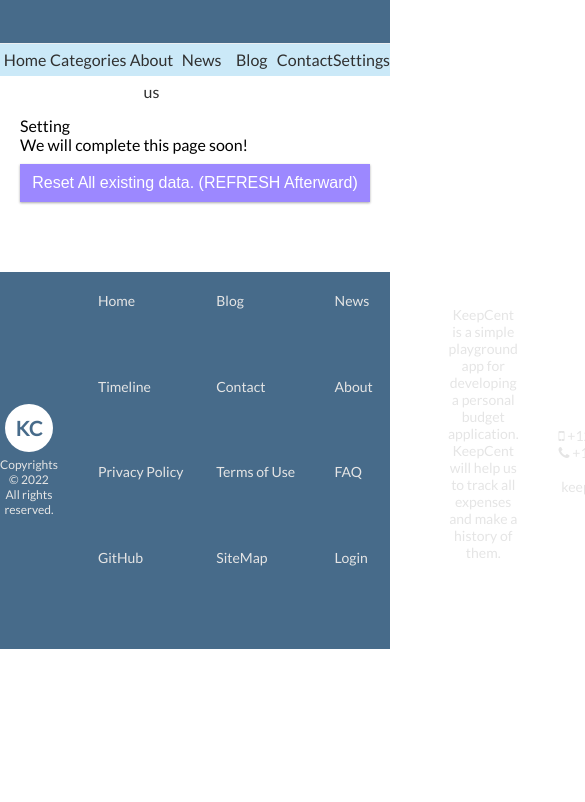
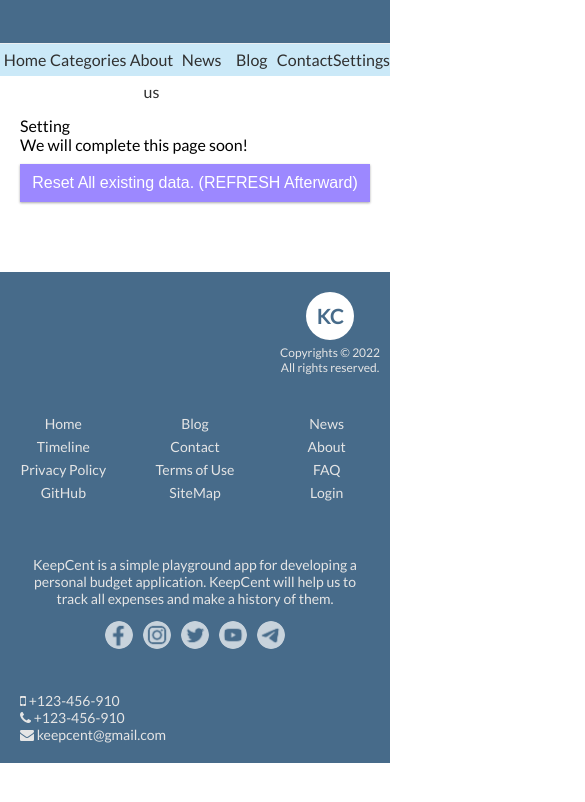
Before and after one commit to SiaExplains/keepcent, a React (Create React App) app: page /settings in a window 390 px wide. Shown: the top 802 px of the page, 585 px wide, since content can reach past the window. Built offline with nearby package versions, Linux system fonts and the light colour scheme.

Commit message:
KC-1004 Make fooetr responsive for mobile

```diff
--- a/src/components/Layout/Footer.tsx
+++ b/src/components/Layout/Footer.tsx
@@ -1,9 +1,9 @@
+import { BrowserView, MobileView } from 'react-device-detect';
 import { Link } from 'react-router-dom';
 import ColoredLogo, { LogoSizes } from '../ColoredLogo';
 
-const Footer = () => {
+const FooterCopyrightComponent = () => {
   return (
-    <div className="et-footer">
     <div className="copyright-container">
       <div className="copyright-item">
         <ColoredLogo size={LogoSizes.Large} color="#476b8a" bkcolor="white" />
@@ -13,7 +13,11 @@ const Footer = () => {
         </div>
       </div>
     </div>
+  );
+};
 
+const FooterLinkComponent = () => {
+  return (
     <div className="links">
       <Link to="/">Home</Link>
       <Link to="/blog">Blog</Link>
@@ -24,24 +28,45 @@ const Footer = () => {
       <Link to="/privacy-policy">Privacy Policy</Link>
       <Link to="/terms">Terms of Use</Link>
       <Link to="/faq">FAQ</Link>
-        <Link to="/github">GitHub</Link>
+      <a href="https://github.com/SiaQnbr/keepcent" target="_blank">
+        GitHub
+      </a>
       <Link to="/sitemap">SiteMap</Link>
       <Link to="/login">Login</Link>
     </div>
+  );
+};
+
+const FooterSocialComponent = () => {
+  return (
     <div className="social">
       <p>
         KeepCent is a simple playground app for developing a personal budget application. KeepCent
         will help us to track all expenses and make a history of them.
       </p>
       <div className="social-logos">
+        <a href="https://www.facebook.com/profile.php?id=100085372579460" target="_blank">
           <img src="/socials/facebook.png" />
+        </a>
+        <a href="https://instagram.com/keepcent" target="_blank">
           <img src="/socials/instagram.png" />
+        </a>
         <a href="https://twitter.com/keepcent" target="_blank">
           <img src="/socials/twitter.png" />
         </a>
+        <a href="https://www.youtube.com/channel/UCoVgwe9qJqx5P33JhGInX2g" target="_blank">
           <img src="/socials/youtube.png" />
+        </a>
+        <a href="https://t.me/keepcent" target="_blank">
+          <img src="/socials/telegram.png" />
+        </a>
       </div>
     </div>
+  );
+};
+
+const FooterContactComponent = () => {
+  return (
     <div className="contact-container">
       <div className="contact-item">
         <div>
@@ -58,7 +83,31 @@ const Footer = () => {
         </div>
       </div>
     </div>
+  );
+};
+
+const Footer = () => {
+  return (
+    <>
+      <BrowserView>
+        <div className="et-footer">
+          <FooterCopyrightComponent />
+          <FooterLinkComponent />
+          <FooterSocialComponent />
+          <FooterContactComponent />
         </div>
+      </BrowserView>
+      <MobileView>
+        <div className="et-footer">
+          <FooterLinkComponent />
+          <FooterSocialComponent />
+          <div className="copyright-contact-container">
+            <FooterCopyrightComponent />
+            <FooterContactComponent />
+          </div>
+        </div>
+      </MobileView>
+    </>
   );
 };
 
--- a/src/styles/components/footer.scss
+++ b/src/styles/components/footer.scss
@@ -5,13 +5,22 @@
   text-align: center;
   vertical-align: middle;
   display: flex;
+  flex-wrap: nowrap;
+
+  @include et-max($et-viewport-sm) {
+    flex-wrap: wrap;
+  }
+
   a {
     color: #e5e5e5;
     text-decoration: none;
+    border-bottom: 1px solid transparent;
     &:hover {
       color: rgb(255, 255, 255);
+      border-bottom: 1px dotted rgba(255, 255, 255, 0.5);
     }
   }
+
   & > * {
     // border: 1px solid white;
     margin-top: 20px;
@@ -25,11 +34,18 @@
     justify-content: center;
     align-items: flex-end;
     flex: 1;
+    @include et-max($et-viewport-sm) {
+      flex: 3;
+      justify-content: flex-end;
+    }
     .copyright-item {
       margin-right: 40px;
       display: flex;
       flex-direction: column;
       align-items: center;
+      @include et-max($et-viewport-sm) {
+        margin-right: 10px;
+      }
       img {
         width: 32px;
         height: 32px;
@@ -50,6 +66,9 @@
     min-width: 350px;
     a {
       justify-self: start;
+      @include et-max($et-viewport-sm) {
+        justify-self: center;
+      }
     }
   }
   .social {
@@ -58,29 +77,55 @@
     justify-content: center;
     align-items: center;
     font-size: $et-font-sm;
+    min-width: 350px;
+    padding: 0;
+    @include et-max($et-viewport-sm) {
+      padding: 0 30px;
+    }
     .social-logos {
+      a {
+        border-bottom: none;
+      }
       img {
-        width: 24px;
-        height: 24px;
+        width: 28px;
+        height: 28px;
         margin: 0 5px;
+        border-radius: 50%;
+        opacity: 0.7;
+        transition: linear 300ms;
+        &:hover {
+          opacity: 1;
+          cursor: pointer;
+          background-color: rgb(67, 69, 71);
+        }
       }
     }
   }
-
   .contact-container {
     display: flex;
     flex: 1;
     text-align: center;
     justify-content: flex-start;
-
     align-items: center;
     font-size: $et-font-sm;
+
+    @include et-max($et-viewport-sm) {
+      flex: 4;
+    }
     .contact-item {
       display: flex;
       flex-direction: column;
       align-items: flex-start;
       margin-left: 40px;
       font-family: 'Open Sans Regular', 'Lato';
+      @include et-max($et-viewport-sm) {
+        margin-left: 20px;
+      }
     }
   }
+
+  .copyright-contact-container {
+    display: flex;
+    flex: 1;
+  }
 }
```
Lines whose indentation alone changed are shown as unchanged.
